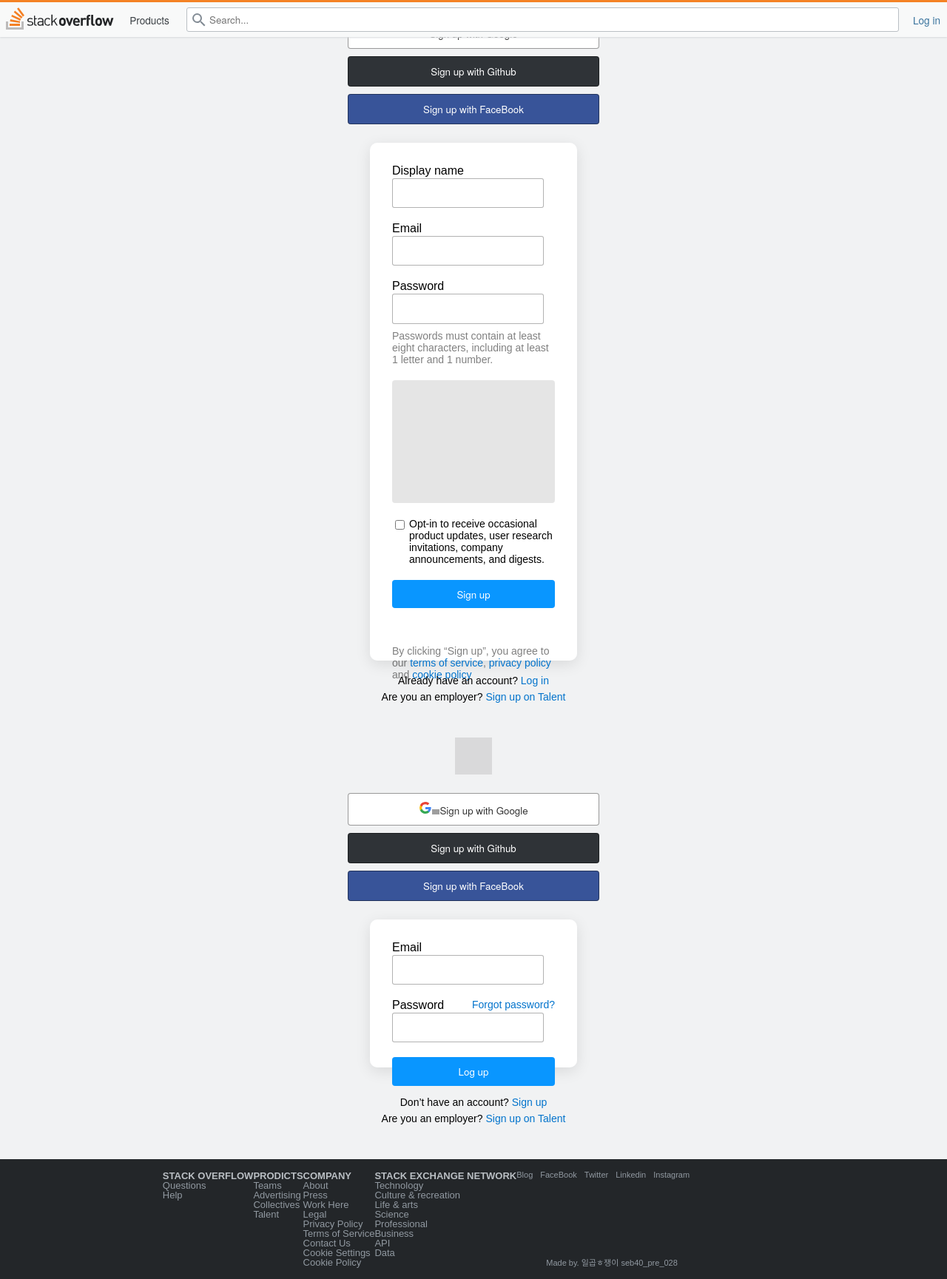
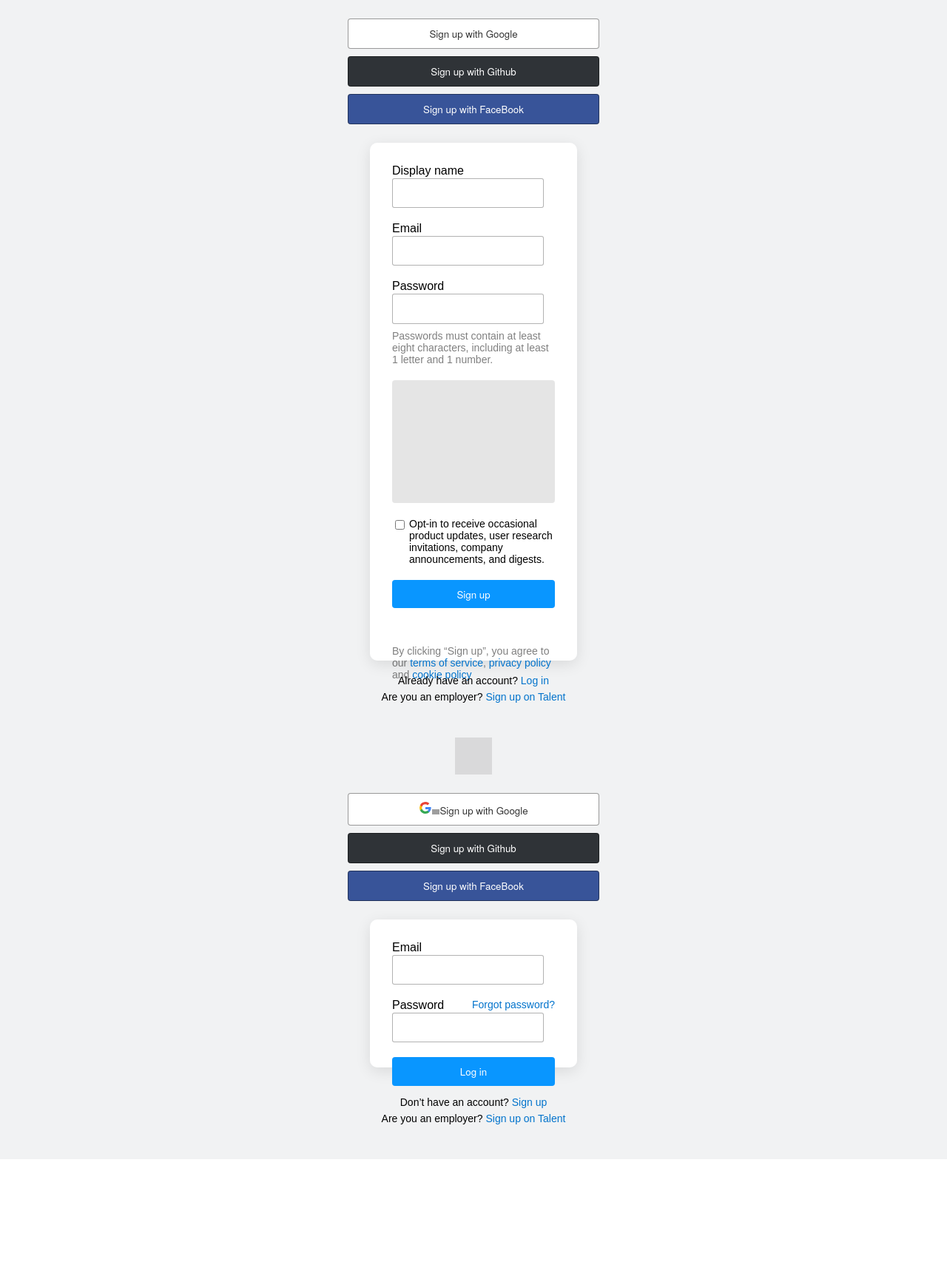
Before and after one commit to codestates-seb/seb40_pre_028, a React (Create React App) app in the folder client/: page / in a window 1280 px wide. Shown: the whole page at 74% size. After the commit the page ends 1567 px from the top, so only its background shows below. Built offline with nearby package versions, Linux system fonts and the light colour scheme; grey boxes are pictures that could not be loaded; a web font is replaced by a local one.

Commit message:
SignIn -> SignUp 수정

```diff
--- a/client/src/App.js
+++ b/client/src/App.js
@@ -1,17 +1,17 @@
 import GlobalStyle from './assets/style/GlobalStyle';
 import Header from './components/Header';
 import LogIn from './pages/Login';
-import SignIn from './pages/Signin';
-import { Footer } from "./components/Footer";
+import SignUp from './pages/Signup';
+import Footer from './components/Footer';
 
 function App() {
   return (
     <div>
       <GlobalStyle />
-      <Header />
-      <SignIn />
+      {/* <Header /> */}
+      <SignUp />
       <LogIn />
-      <Footer />
+      {/* <Footer /> */}
     </div>
   );
 }
--- a/client/src/assets/style/GlobalStyle.js
+++ b/client/src/assets/style/GlobalStyle.js
@@ -55,10 +55,10 @@
     border-collapse: collapse;
     border-spacing: 0;
   }
-  body {
-    /* background-color: ${(props) => props}; */
-    /* color: ${(props) => props}; */
-  }
+  /* body {
+    background-color: ${props => props};
+    color: ${props => props};
+  } */
   a {
     text-decoration: none;
     color: inherit;
--- a/client/src/components/Footer.js
+++ b/client/src/components/Footer.js
@@ -1,4 +1,4 @@
-import styled from "styled-components";
+import styled from 'styled-components';
 
 const FooterLayout = styled.div`
   width: 100%;
@@ -109,5 +109,3 @@
 }
 
 export default Footer;
-
-export { Footer };
--- a/client/src/pages/Login.js
+++ b/client/src/pages/Login.js
@@ -160,7 +160,7 @@
             </div>
             <Input type="text" id="password" />
           </Field>
-          <Button>Log up</Button>
+          <Button>Log in</Button>
         </Fieldset>
       </Form>
       <TextContainer>
--- a/client/src/pages/Signin.js
+++ b/client/src/pages/Signup.js
@@ -63,9 +63,9 @@
   border-radius: 3px;
 
   &:focus {
-    outline: none;
-    border-color: #8fcaf2;
-    box-shadow: 0 0 6px #0091f4;
+    outline: 3px solid #bfe4ff;
+    border-color: #7cc2f2;
+    /* box-shadow: 0 0 6px #0091f4; */
   }
 `;
 const RobotCheck = styled.div`
@@ -142,7 +142,7 @@
     }
   }
 `;
-export default function SignIn() {
+export default function SignUp() {
   return (
     <Bg>
       <BtnContainer>
```
Also changed, not shown: client/.eslintrc.json.
